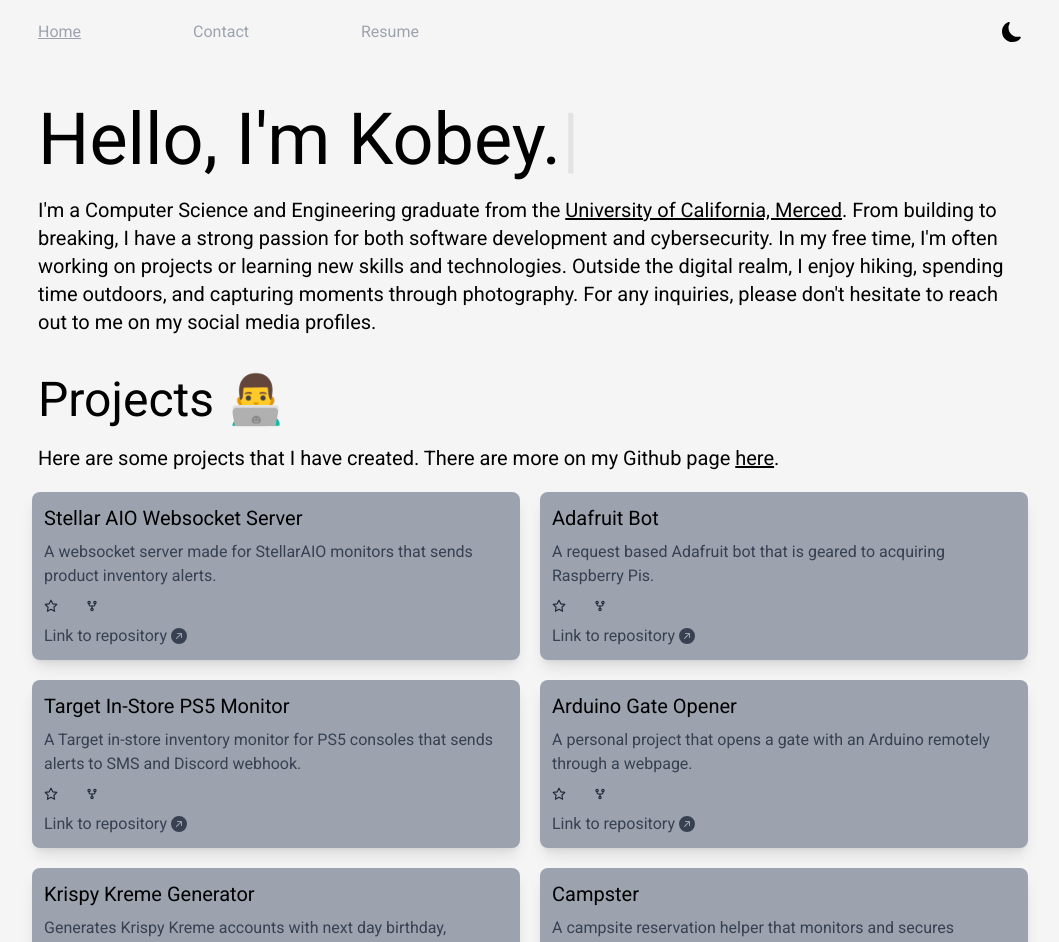
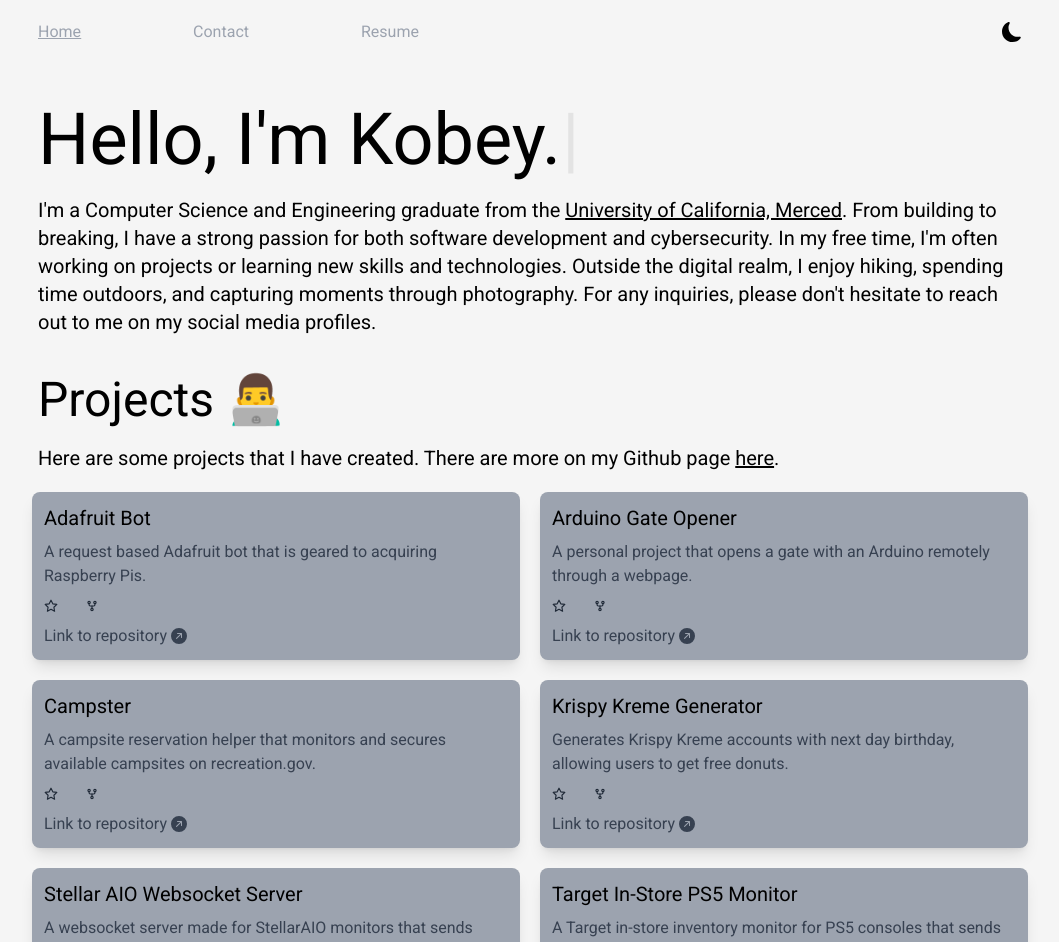
Before and after one commit to kpabellan/personal-website, a Next.js app: page / in a window 1280 px wide. Shown: the top 942 px of the page, without its empty margins (110-1169 px from the left). Built offline with nearby package versions, Linux system fonts and the light colour scheme; no server answers.

Commit message:
Updated project order

```diff
--- a/components/Projects.js
+++ b/components/Projects.js
@@ -4,19 +4,9 @@ import { TbStar, TbGitFork } from "react-icons/tb";
 
 const projects = [
   {
-    title: 'Stellar AIO Websocket Server',
-    description: 'A websocket server made for StellarAIO monitors that sends product inventory alerts.',
-    repository: 'https://github.com/kpabellan/stellaraio-websocket-server'
-  },
-  {
     title: 'Adafruit Bot',
     description: 'A request based Adafruit bot that is geared to acquiring Raspberry Pis.',
     repository: 'https://github.com/kpabellan/adafruit-bot'
-  },
-  {
-    title: 'Target In-Store PS5 Monitor',
-    description: 'A Target in-store inventory monitor for PS5 consoles that sends alerts to SMS and Discord webhook.',
-    repository: 'https://github.com/kpabellan/target-in-store-ps5-monitor'
   },
   {
     title: 'Arduino Gate Opener',
@@ -24,14 +14,24 @@ const projects = [
     repository: 'https://github.com/kpabellan/arduino-gate-opener'
   },
   {
+    title: 'Campster',
+    description: 'A campsite reservation helper that monitors and secures available campsites on recreation.gov.',
+    repository: 'https://github.com/kpabellan/campster'
+  },
+  {
     title: 'Krispy Kreme Generator',
     description: 'Generates Krispy Kreme accounts with next day birthday, allowing users to get free donuts.',
     repository: 'https://github.com/kpabellan/krispy-kreme-generator'
   },
   {
-    title: 'Campster',
-    description: 'A campsite reservation helper that monitors and secures available campsites on recreation.gov.',
-    repository: 'https://github.com/kpabellan/campster'
+    title: 'Stellar AIO Websocket Server',
+    description: 'A websocket server made for StellarAIO monitors that sends product inventory alerts.',
+    repository: 'https://github.com/kpabellan/stellaraio-websocket-server'
+  },
+  {
+    title: 'Target In-Store PS5 Monitor',
+    description: 'A Target in-store inventory monitor for PS5 consoles that sends alerts to SMS and Discord webhook.',
+    repository: 'https://github.com/kpabellan/target-in-store-ps5-monitor'
   },
 ];
 
```
